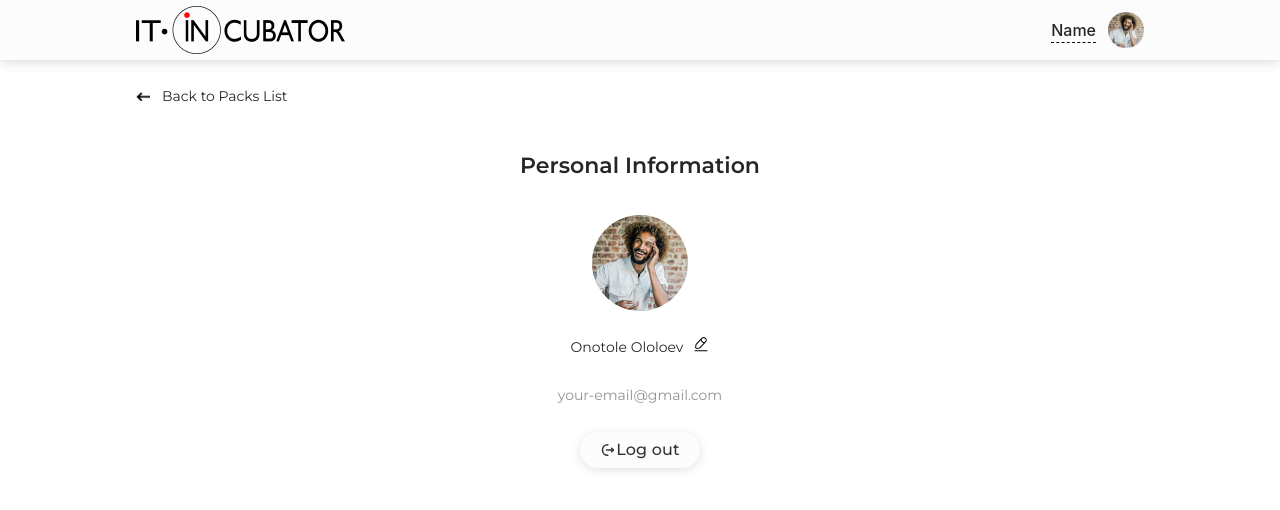
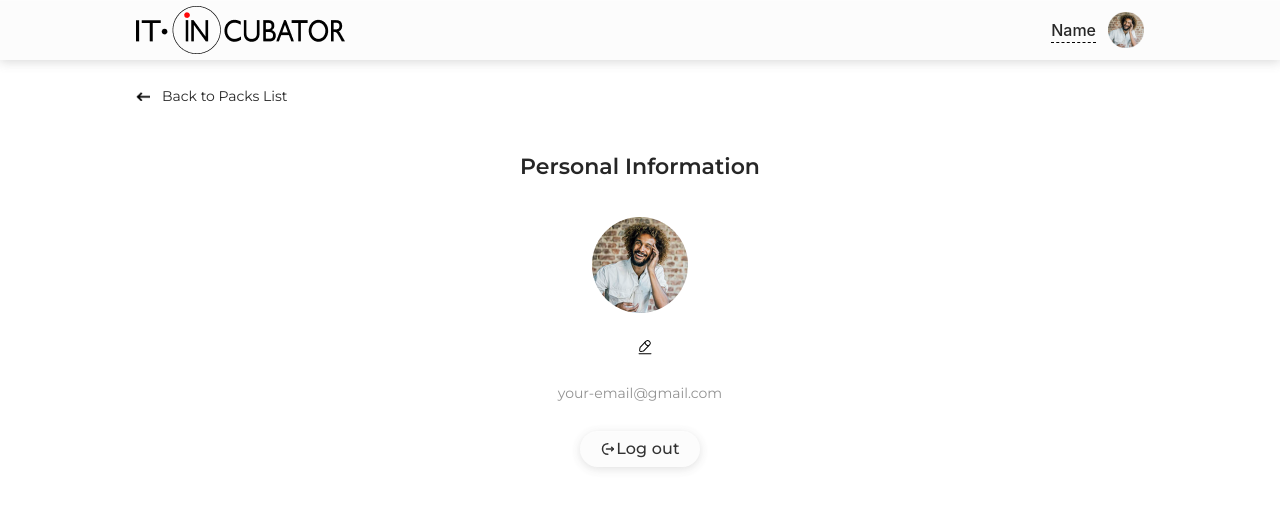
Before and after one commit to seredakiryl/Cards, a React (Create React App) app: page /Profile in a window 1280 px wide. Shown: the top 510 px of the page. Built offline with nearby package versions, Linux system fonts and the light colour scheme; no server answers.

Commit message:
initialname fixed

```diff
--- a/src/components/profile/EditableSpan/EditableSpan.tsx
+++ b/src/components/profile/EditableSpan/EditableSpan.tsx
@@ -1,11 +1,12 @@
 import React, { useState, KeyboardEvent, ChangeEvent } from 'react'
 import s from './editableSpan.module.css'
-import { useAppDispatch } from '../../../store/store'
+import { useAppDispatch, useAppSelector } from '../../../store/store'
 import { setNewNameTC } from '../../../store/auth-reducer'
 
 export const EditableSpan = () => {
   let [isEdit, setIsEdit] = useState<boolean>(false)
-  let [name, setName] = useState('Onotole Ololoev')
+  const initialName = useAppSelector((state) => state.auth.name)
+  let [name, setName] = useState(initialName)
   const dispatch = useAppDispatch()
 
   const onDoubleClickHandler = () => {
```
